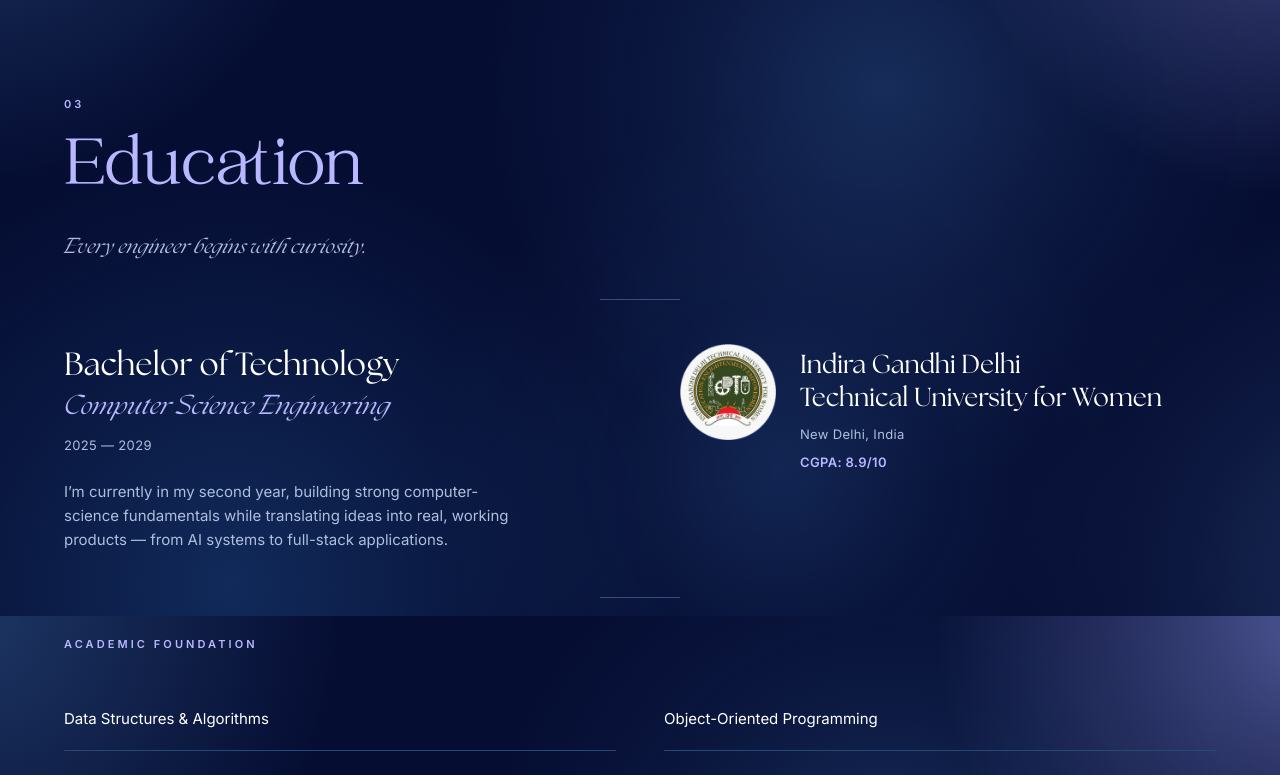
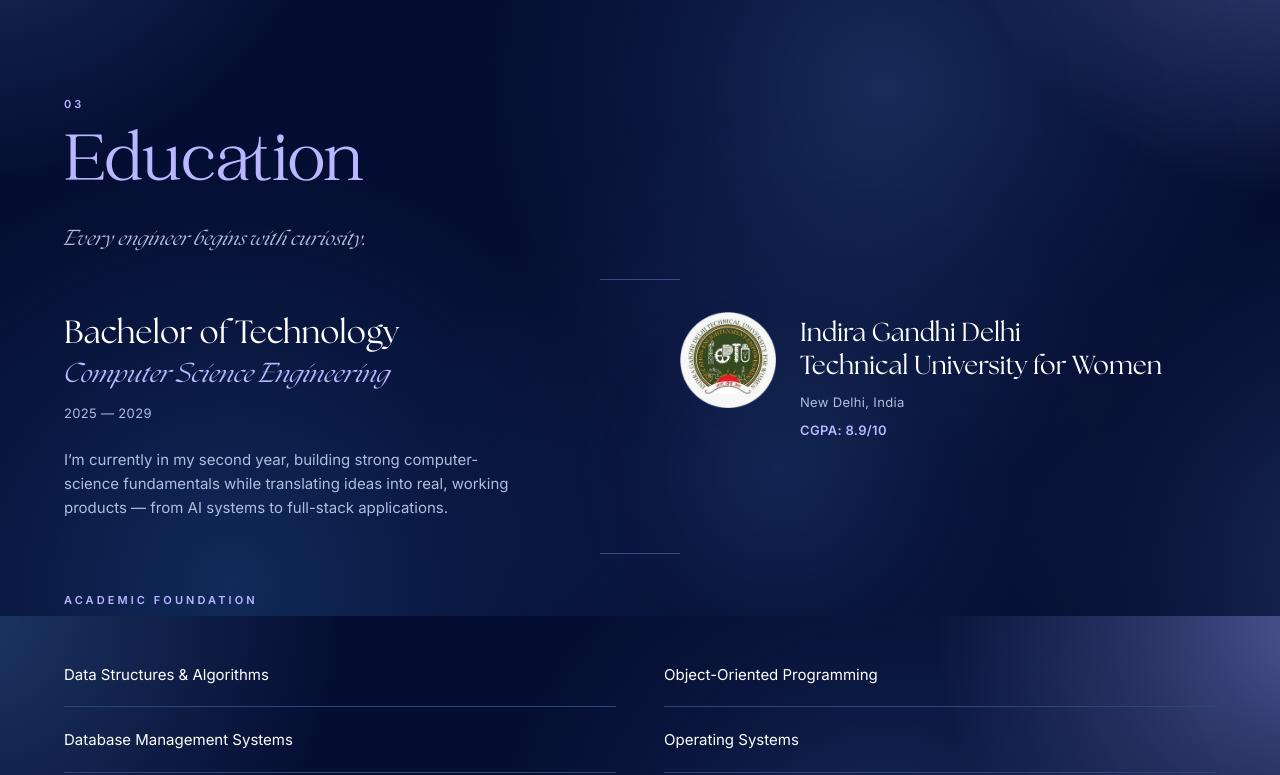
Before and after one commit to trisha29807-del/Portfolio-Trisha, a React (Vite) app: page / in a window 1280 px wide. Shown: the part 3458-4233 px from the top of the page. Built offline with nearby package versions, Linux system fonts and the light colour scheme; the HTML template or start-up script is replaced by a standard one.

Commit message:
Restore exact section-name-only version

```diff
--- a/src/components/Education/EducationSection.tsx
+++ b/src/components/Education/EducationSection.tsx
@@ -63,20 +63,20 @@ export function EducationSection() {
           <span className="text-[11px] font-semibold tracking-[0.28em] uppercase text-[#B9B7FF] dark:text-[#B9B7FF]">
             03
           </span>
-          <h2 className="mt-5 font-mager text-[clamp(2.5rem,6vw,4.5rem)] leading-[1.03] text-[#B9B7FF] dark:text-[#B9B7FF]">
+          <h2 className="mt-4 font-mager text-[clamp(2.5rem,6vw,4.5rem)] leading-[1.03] text-[#B9B7FF] dark:text-[#B9B7FF]">
             Education
           </h2>
-          <p className="mt-6 max-w-[38ch] font-seasons text-[19px] italic leading-relaxed text-[#AEBEDE] dark:text-[#AEBEDE]">
+          <p className="mt-5 max-w-[38ch] font-seasons text-[19px] italic leading-relaxed text-[#AEBEDE] dark:text-[#AEBEDE]">
             Every engineer begins with curiosity.
           </p>
         </motion.div>
 
-        <div className="mt-8 sm:mt-9">
+        <div className="mt-5 sm:mt-6">
           <AnimatedDivider />
         </div>
 
         {/* Main composition — degree left, university right */}
-        <div className="grid grid-cols-1 gap-14 py-9 sm:py-11 lg:grid-cols-2 lg:gap-20">
+        <div className="grid grid-cols-1 gap-12 py-6 sm:py-8 lg:grid-cols-2 lg:gap-20">
           <motion.div
             initial="hidden"
             whileInView="show"
```
